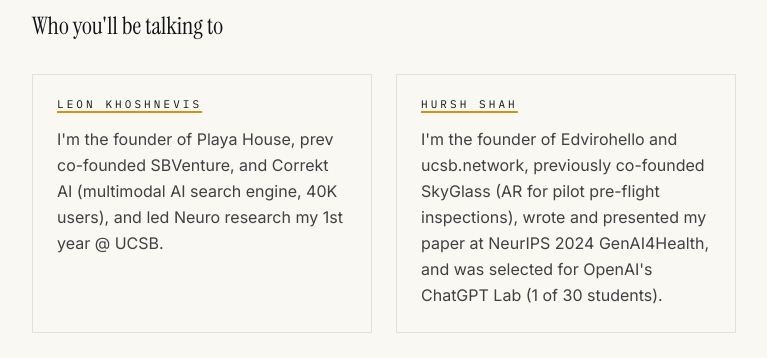
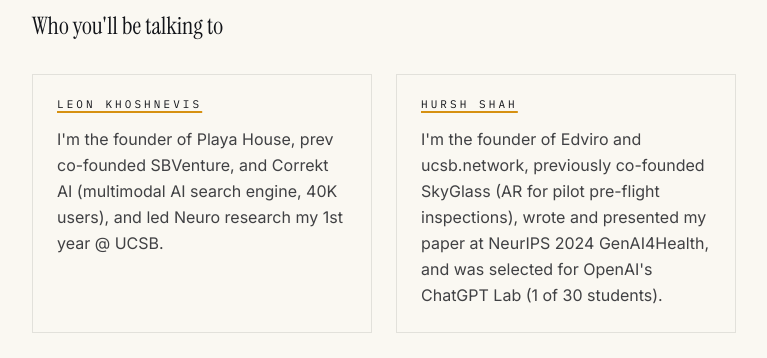
Before and after one commit to JohnLins/ucsbnetwork, a Next.js app: page /office-hours in a window 1280 px wide. Shown: the part 880-1238 px from the top of the page, without its empty margins (256-1023 px from the left). Built offline with nearby package versions, Linux system fonts and the light colour scheme.

Commit message:
Update page.tsx

```diff
--- a/app/office-hours/page.tsx
+++ b/app/office-hours/page.tsx
@@ -75,7 +75,7 @@ export default function OfficeHoursPage() {
                 </a>
               </p>
               <p className="mt-4 text-base leading-relaxed text-ink/80">
-                I&apos;m the founder of Edvirohello and ucsb.network, previously
+                I&apos;m the founder of Edviro and ucsb.network, previously
                 co-founded SkyGlass (AR for pilot pre-flight inspections),
                 wrote and presented my paper at NeurIPS 2024 GenAI4Health, and
                 was selected for OpenAI&apos;s ChatGPT Lab (1 of 30 students).
```
